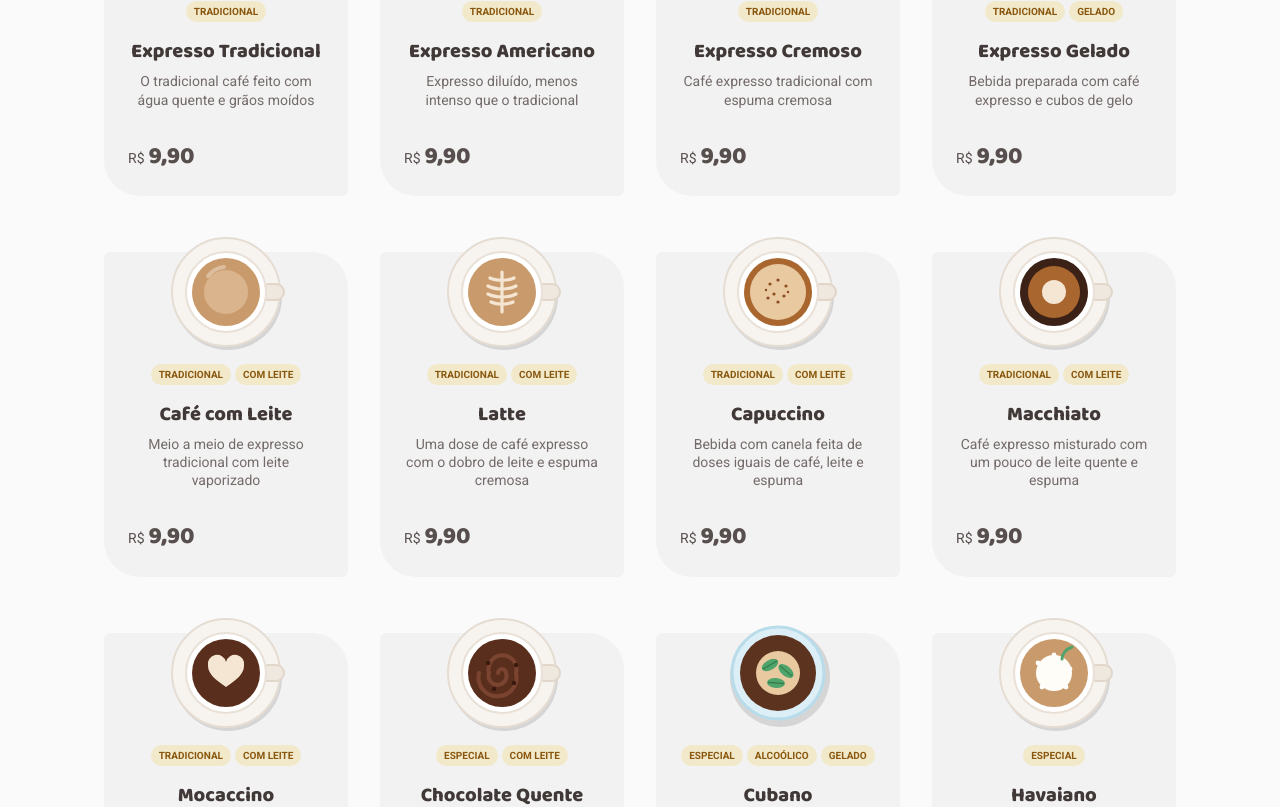
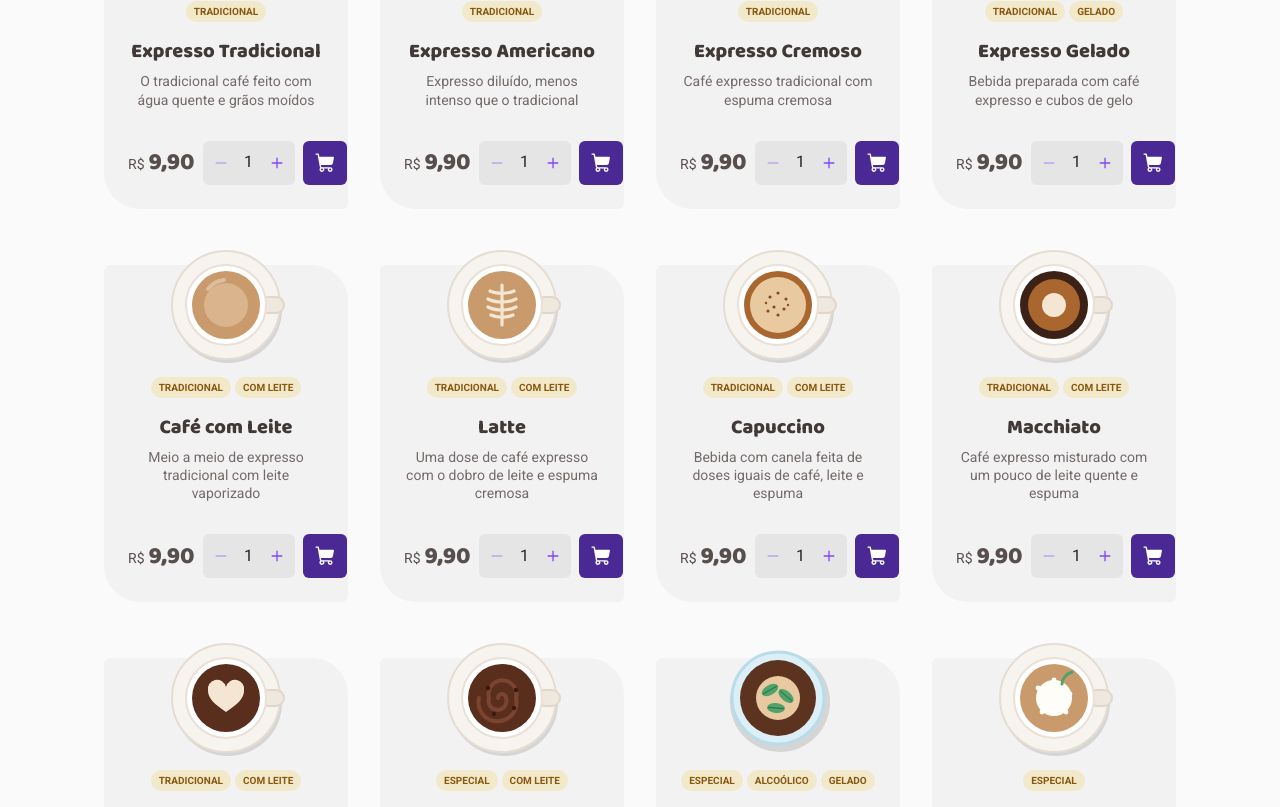
Before and after one commit to joaogabrieI/coffee-delivery, a React (Vite) app: page / in a window 1280 px wide. Shown: the part 973-1780 px from the top of the page. Built offline with nearby package versions, Linux system fonts and the light colour scheme.

Commit message:
feat: add quantity input and add-to-cart

```diff
--- a/src/components/CoffeeCard/index.tsx
+++ b/src/components/CoffeeCard/index.tsx
@@ -1,14 +1,36 @@
+import { CheckFat, ShoppingCart } from '@phosphor-icons/react'
+import { useEffect, useState } from 'react'
+import { useCart } from '../../hooks/useCart'
 import type { Coffee } from '../../types/coffee'
 import { formatPrice } from '../../utils/format'
-import { Card, CardFooter, Description, Price, Tags, Title } from './styles'
+import { MIN_QTY, clampQuantity } from '../../utils/pricing'
+import { QuantityInput } from '../QuantityInput'
+import { Actions, AddButton, Card, CardFooter, Description, Price, Tags, Title } from './styles'
 
 interface CoffeeCardProps {
   coffee: Coffee
 }
 
-/** Card do catálogo: imagem, tags, nome, descrição e preço (RF-01). */
+/** Card do catálogo (RF-01): escolhe a quantidade (RF-02) e adiciona ao carrinho (RF-03). */
 export function CoffeeCard({ coffee }: CoffeeCardProps) {
+  const { addItem } = useCart()
+  // Estado LOCAL: a quantidade só vai para o carrinho quando o usuário clica em adicionar.
+  const [quantity, setQuantity] = useState(MIN_QTY)
+  const [justAdded, setJustAdded] = useState(false)
   const titleId = `coffee-${coffee.id}`
+
+  // Volta o ícone do botão ao normal 1,5 s depois de adicionar.
+  useEffect(() => {
+    if (!justAdded) return
+    const timer = setTimeout(() => setJustAdded(false), 1500)
+    return () => clearTimeout(timer)
+  }, [justAdded])
+
+  function handleAdd() {
+    addItem(coffee.id, quantity)
+    setJustAdded(true)
+    setQuantity(MIN_QTY)
+  }
 
   return (
     <Card aria-labelledby={titleId}>
@@ -34,7 +56,31 @@ export function CoffeeCard({ coffee }: CoffeeCardProps) {
           <span>R$</span>
           <strong>{formatPrice(coffee.priceCents)}</strong>
         </Price>
+
+        <Actions>
+          <QuantityInput
+            label={coffee.name}
+            value={quantity}
+            onChange={(next) => setQuantity(clampQuantity(next))}
+          />
+          <AddButton
+            type="button"
+            onClick={handleAdd}
+            $added={justAdded}
+            aria-label={`Adicionar ${coffee.name} ao carrinho`}
+          >
+            {justAdded ? (
+              <CheckFat size={22} weight="fill" aria-hidden />
+            ) : (
+              <ShoppingCart size={22} weight="fill" aria-hidden />
+            )}
+          </AddButton>
+        </Actions>
       </CardFooter>
+
+      <span className="sr-only" role="status">
+        {justAdded ? `${coffee.name} adicionado ao carrinho` : ''}
+      </span>
     </Card>
   )
 }
--- a/src/components/CoffeeCard/styles.ts
+++ b/src/components/CoffeeCard/styles.ts
@@ -1,4 +1,5 @@
 import styled from 'styled-components'
+import { TOUCH_TARGET } from '../../styles/tokens'
 
 export const Card = styled.article`
   height: 100%;
@@ -76,3 +77,25 @@ export const Price = styled.p`
     font-weight: 800;
   }
 `
+
+export const Actions = styled.div`
+  display: flex;
+  gap: ${({ theme }) => theme.space.xs};
+`
+
+export const AddButton = styled.button<{ $added: boolean }>`
+  display: grid;
+  place-items: center;
+  flex-shrink: 0;
+  width: ${TOUCH_TARGET};
+  height: ${TOUCH_TARGET};
+  border: 0;
+  border-radius: ${({ theme }) => theme.radius.sm};
+  background: ${({ theme, $added }) => ($added ? theme.colors.accent : theme.colors.primaryStrong)};
+  color: ${({ theme, $added }) => ($added ? theme.colors.accentText : theme.colors.primaryText)};
+  transition: background-color 0.2s;
+
+  &:hover {
+    background: ${({ theme }) => theme.colors.primary};
+  }
+`
--- /dev/null
+++ b/src/components/QuantityInput/index.tsx
@@ -0,0 +1,50 @@
+import { Minus, Plus } from '@phosphor-icons/react'
+import { MAX_QTY, MIN_QTY } from '../../utils/pricing'
+import { Container, StepButton, Value } from './styles'
+
+interface QuantityInputProps {
+  value: number
+  onChange: (next: number) => void
+  min?: number
+  max?: number
+  /** Nome do produto — compõe os rótulos acessíveis ("Diminuir quantidade de Latte"). */
+  label: string
+  size?: 'sm' | 'md'
+}
+
+/**
+ * Controle −/+ reutilizado no catálogo e no carrinho. Componente controlado:
+ * não guarda estado, só avisa o pai pelo `onChange` (RF-02, RN-01).
+ */
+export function QuantityInput({
+  value,
+  onChange,
+  min = MIN_QTY,
+  max = MAX_QTY,
+  label,
+  size = 'md',
+}: QuantityInputProps) {
+  return (
+    <Container $size={size} role="group" aria-label={`Quantidade de ${label}`}>
+      <StepButton
+        type="button"
+        onClick={() => onChange(value - 1)}
+        disabled={value <= min}
+        aria-label={`Diminuir quantidade de ${label}`}
+      >
+        <Minus size={14} weight="bold" aria-hidden />
+      </StepButton>
+      <Value aria-live="polite" aria-atomic="true">
+        {value}
+      </Value>
+      <StepButton
+        type="button"
+        onClick={() => onChange(value + 1)}
+        disabled={value >= max}
+        aria-label={`Aumentar quantidade de ${label}`}
+      >
+        <Plus size={14} weight="bold" aria-hidden />
+      </StepButton>
+    </Container>
+  )
+}
--- /dev/null
+++ b/src/components/QuantityInput/styles.ts
@@ -0,0 +1,42 @@
+import styled from 'styled-components'
+import { TOUCH_TARGET } from '../../styles/tokens'
+
+export const Container = styled.div<{ $size: 'sm' | 'md' }>`
+  display: inline-flex;
+  align-items: center;
+  flex-shrink: 0;
+  height: ${({ $size }) => ($size === 'sm' ? '2.25rem' : TOUCH_TARGET)};
+  border-radius: ${({ theme }) => theme.radius.sm};
+  background: ${({ theme }) => theme.colors.surfaceAlt};
+`
+
+export const StepButton = styled.button`
+  display: grid;
+  place-items: center;
+  /* área de toque ≥ 44 px de largura mesmo no tamanho "sm" */
+  width: 2.25rem;
+  height: 100%;
+  min-height: 2.25rem;
+  border: 0;
+  border-radius: ${({ theme }) => theme.radius.sm};
+  background: transparent;
+  color: ${({ theme }) => theme.colors.primary};
+  transition:
+    color 0.2s,
+    background-color 0.2s;
+
+  &:hover:not(:disabled) {
+    color: ${({ theme }) => theme.colors.primaryStrong};
+    background: ${({ theme }) => theme.colors.hover};
+  }
+
+  &:disabled {
+    opacity: 0.4;
+  }
+`
+
+export const Value = styled.output`
+  min-width: 1.25rem;
+  text-align: center;
+  color: ${({ theme }) => theme.colors.title};
+`
```
Also changed, not shown: 2 other files (tests, documents, lock files or other folders).
